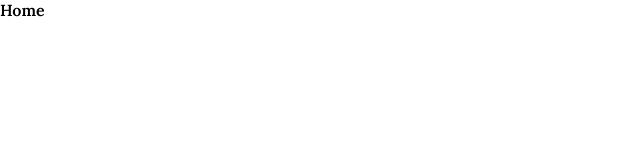
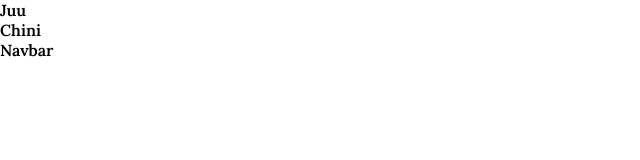
Before and after one commit to sang-4/cy-health, a React (Create React App) app: page / in a window 1280 px wide. Shown: the top 160 px of the page, without its empty margins (0-640 px from the left). Built offline with nearby package versions, Linux system fonts and the light colour scheme.

Commit message:
Updated and added components

```diff
--- a/package.json
+++ b/package.json
@@ -3,6 +3,10 @@
   "version": "0.1.0",
   "private": true,
   "dependencies": {
+    "@emotion/react": "^11.10.5",
+    "@emotion/styled": "^11.10.5",
+    "@mui/icons-material": "^5.10.14",
+    "@mui/material": "^5.10.14",
     "@testing-library/jest-dom": "^5.16.5",
     "@testing-library/react": "^13.4.0",
     "@testing-library/user-event": "^13.5.0",
--- a/src/components/navbar/Navbar.jsx
+++ b/src/components/navbar/Navbar.jsx
@@ -4,7 +4,7 @@
  const Navbar = () => {
    return (
      <div className='navbar'>
-
+       Navbar
      </div>
    )
  }
--- /dev/null
+++ b/src/components/sidebar/Sidebar.jsx
@@ -0,0 +1,13 @@
+import React from 'react'
+import "./sidebar.scss"
+
+const sidebar = () => {
+  return (
+    <div className='sidebar'>
+      <div className='top'>Juu</div>
+      <div className='bottom'>Chini</div>
+    </div>
+  )
+}
+
+export default sidebar
--- a/src/pages/home/Home.jsx
+++ b/src/pages/home/Home.jsx
@@ -1,9 +1,16 @@
 import React from 'react'
 import "./home.scss"
+import Sidebar from '../../components/sidebar/Sidebar'
+import Navbar from '../../components/navbar/Navbar'
 
 const home = () => {
   return (
-    <div className='home'> Home</div>
+    <div className='home'>
+    <Sidebar />
+    <div className="homeContainer">
+      <Navbar />
+    </div>
+    </div>
   )
 }
 
```
Also changed, not shown: src/components/sidebar/sidebar.jsx (deleted, +0 -10 lines), 1 other file (tests, documents, lock files or other folders).
